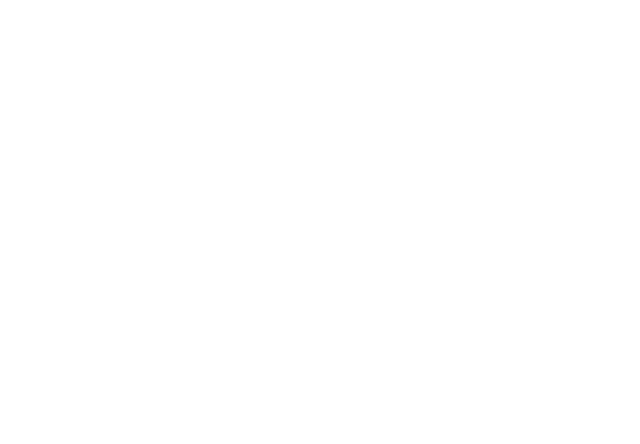
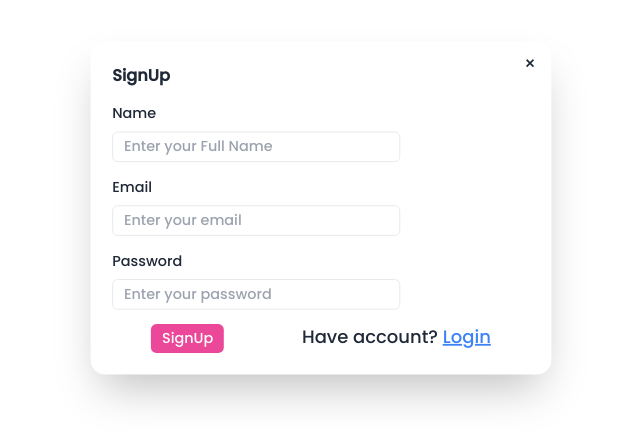
Before and after one commit to dhumale1s/bookstore-mern, a React (Vite) app in the folder frontend/: page /signup in a window 1280 px wide. Before the commit this address had no page. Shown: the part 192-636 px from the top of the page, without its empty margins (275-915 px from the left). Built offline with nearby package versions, Linux system fonts and the light colour scheme.

Commit message:
8th commit, done with just creation of frontend login, signup part

```diff
--- a/frontend/src/App.jsx
+++ b/frontend/src/App.jsx
@@ -2,6 +2,7 @@
 import Home from './home/Home'
 import { Route, Routes } from "react-router-dom"
 import Courses from './courses/Courses'
+import Signup from './components/Signup'
 
 function App() {
   return (
@@ -10,6 +11,7 @@
         <Routes>
           <Route path="/" element={<Home />} />
           <Route path="/course" element={<Courses />} />
+          <Route path="/signup" element={<Signup />} />
         </Routes>
       </div>
     </>
--- /dev/null
+++ b/frontend/src/components/Login.jsx
@@ -0,0 +1,44 @@
+import React from 'react'
+import { Link } from 'react-router-dom'
+
+function Login() {
+    return (
+        <div>
+            <dialog id="my_modal_3" className="modal">
+                <div className="modal-box">
+                    <form method="dialog">
+                        {/* if there is a button in form, it will close the modal */}
+                        <Link to="/" className="btn btn-sm btn-circle btn-ghost absolute right-2 top-2" onClick={()=>document.getElementById("my_modal_3").close()}>✕</Link>
+
+                    <h3 className="font-bold text-lg">Login</h3>
+                    {/* Email */}
+                    <div className='mt-4 space-y-2'>
+                        <span>Email</span>
+                        <br />
+                        <input type="email"
+                            placeholder='Enter your email'
+                            className='w-80 px-3 py-1 border rounded-md outline-none' />
+                    </div>
+                    {/* password */}
+                    <div className='mt-4 space-y-2'>
+                        <span>Password</span>
+                        <br />
+                        <input type="text"
+                            placeholder='Enter your password'
+                            className='w-80 px-3 py-1 border rounded-md outline-none' />
+                    </div>
+                    {/* Login Button */}
+                    <div className='flex justify-around mt-4'>
+                        <button className='bg-pink-500 text-white rounded-md px-3 py-1 hover:bg-pink-700 duration-200'>
+                            Login
+                        </button>
+                        <p>Not registered? <Link to="/signup" className='underline text-blue-500 cursor-pointer'>Signup</Link></p>
+                    </div>
+                    </form>
+                </div>
+            </dialog>
+        </div>
+    )
+}
+
+export default Login
--- a/frontend/src/components/Navbar.jsx
+++ b/frontend/src/components/Navbar.jsx
@@ -1,4 +1,5 @@
 import React, { useEffect, useState } from 'react'
+import Login from './Login';
 
 function Navbar() {
 
@@ -127,7 +128,8 @@
                             </svg>
                         </label>
                         <div className="">
-                            <a className="bg-black text-white px-3 py-2 rounded-md hover:bg-slate-800 duration-300 cursor-pointer">Login</a>
+                            <a className="bg-black text-white px-3 py-2 rounded-md hover:bg-slate-800 duration-300 cursor-pointer" onClick={()=>document.getElementById("my_modal_3").showModal()}>Login</a>
+                            <Login/>
                         </div>
                     </div>
                 </div>
--- /dev/null
+++ b/frontend/src/components/Signup.jsx
@@ -0,0 +1,58 @@
+import React from 'react'
+import { Link } from 'react-router-dom'
+import Login from './Login'
+
+function Signup() {
+    return (
+        <>
+            <div className='flex h-screen items-center justify-center'>
+                <div id="" className="w-[600px]">
+                    <div className="modal-box">
+                        <form method="dialog">
+                            {/* if there is a button in form, it will close the modal */}
+                            <Link to="/" className="btn btn-sm btn-circle btn-ghost absolute right-2 top-2">✕</Link>
+                        </form>
+                        <h3 className="font-bold text-lg">SignUp</h3>
+                        {/* Email */}
+                        <div className='mt-4 space-y-2'>
+                            <span>Name</span>
+                            <br />
+                            <input type="email"
+                                placeholder='Enter your Full Name'
+                                className='w-80 px-3 py-1 border rounded-md outline-none' />
+                        </div>
+                        {/* Email */}
+                        <div className='mt-4 space-y-2'>
+                            <span>Email</span>
+                            <br />
+                            <input type="email"
+                                placeholder='Enter your email'
+                                className='w-80 px-3 py-1 border rounded-md outline-none' />
+                        </div>
+                        {/* password */}
+                        <div className='mt-4 space-y-2'>
+                            <span>Password</span>
+                            <br />
+                            <input type="text"
+                                placeholder='Enter your password'
+                                className='w-80 px-3 py-1 border rounded-md outline-none' />
+                        </div>
+                        {/* Login Button */}
+                        <div className='flex justify-around mt-4'>
+                            <button className='bg-pink-500 text-white rounded-md px-3 py-1 hover:bg-pink-700 duration-200'>
+                                SignUp
+                            </button>
+                            <p className='text-xl'>Have account? <button className='underline text-blue-500 cursor-pointer'
+                            onClick={()=>document.getElementById("my_modal_3").showModal()}
+                            >Login</button>
+                            <Login/>
+                            </p>
+                        </div>
+                    </div>
+                </div>
+            </div>
+        </>
+    )
+}
+
+export default Signup
```
